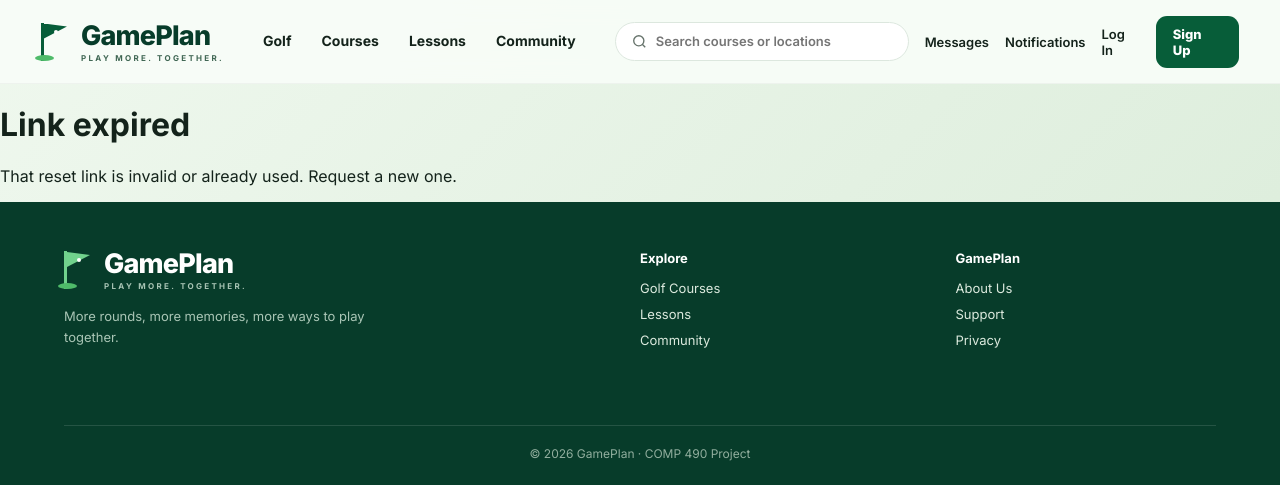
After one commit to irsanchez7005/Comp-490-Project, a Django app: page /password-reset/1/1/ in a window 1280 px wide. The commit adds this page. Shown: the top 485 px of the page. Run offline with Django 5.2, Linux system fonts and the light colour scheme.

Commit message:
fixed login reset

```diff
--- a/gameplan/accounts/templates/accounts/login.html
+++ b/gameplan/accounts/templates/accounts/login.html
@@ -21,7 +21,7 @@
       {% if next %}<input type="hidden" name="next" value="{{ next }}">{% endif %}
       <button class="btn wide" type="submit">Log In</button>
     </form>
-
+    <p class="auth-switch"><a href="{% url 'password_reset' %}">Forgot your password?</a></p>
     <p class="auth-switch">New to GamePlan? <a href="{% url 'createAccount' %}">Create an account</a></p>
   </div>
 </section>
--- /dev/null
+++ b/gameplan/accounts/templates/accounts/password_reset_complete.html
@@ -0,0 +1,5 @@
+{% extends "accounts/base.html" %}
+{% block content %}
+  <h1>Password updated</h1>
+  <p><a href="{% url 'login' %}">Log in</a> with your new password.</p>
+{% endblock %}
--- /dev/null
+++ b/gameplan/accounts/templates/accounts/password_reset_confirm.html
@@ -0,0 +1,14 @@
+{% extends "accounts/base.html" %}
+{% block content %}
+  {% if validlink %}
+    <h1>Set a new password</h1>
+    <form method="post">
+      {% csrf_token %}
+      {{ form.as_p }}
+      <button type="submit">Save password</button>
+    </form>
+  {% else %}
+    <h1>Link expired</h1>
+    <p>That reset link is invalid or already used. <a href="{% url 'password_reset' %}">Request a new one</a>.</p>
+  {% endif %}
+{% endblock %}
--- /dev/null
+++ b/gameplan/accounts/templates/accounts/password_reset_sent.html
@@ -0,0 +1,5 @@
+{% extends "accounts/base.html" %}
+{% block content %}
+  <h1>Check your email</h1>
+  <p>If an account exists with that email, a reset link is on its way.</p>
+{% endblock %}
--- a/gameplan/gameplan/urls.py
+++ b/gameplan/gameplan/urls.py
@@ -29,4 +29,23 @@ urlpatterns = [
     path('verify/', user_views.verifyEmail, name='verifyEmail'),
     path('verify/resend', user_views.resendCode, name='resendCode'),
     path('profile/', user_views.accountProfile, name='profile'),
+    path('password-reset/',
+     auth_views.PasswordResetView.as_view(
+         template_name='accounts/password_reset.html'),
+     name='password_reset'),
+
+path('password-reset/sent/',
+     auth_views.PasswordResetDoneView.as_view(
+         template_name='accounts/password_reset_sent.html'),
+     name='password_reset_done'),
+
+path('password-reset/<uidb64>/<token>/',
+     auth_views.PasswordResetConfirmView.as_view(
+         template_name='accounts/password_reset_confirm.html'),
+     name='password_reset_confirm'),
+
+path('password-reset/complete/',
+     auth_views.PasswordResetCompleteView.as_view(
+         template_name='accounts/password_reset_complete.html'),
+     name='password_reset_complete'),
 ]
```
Also changed, not shown: gameplan/accounts/templates/accounts/password_reset.html (added, +10 -0 lines).
